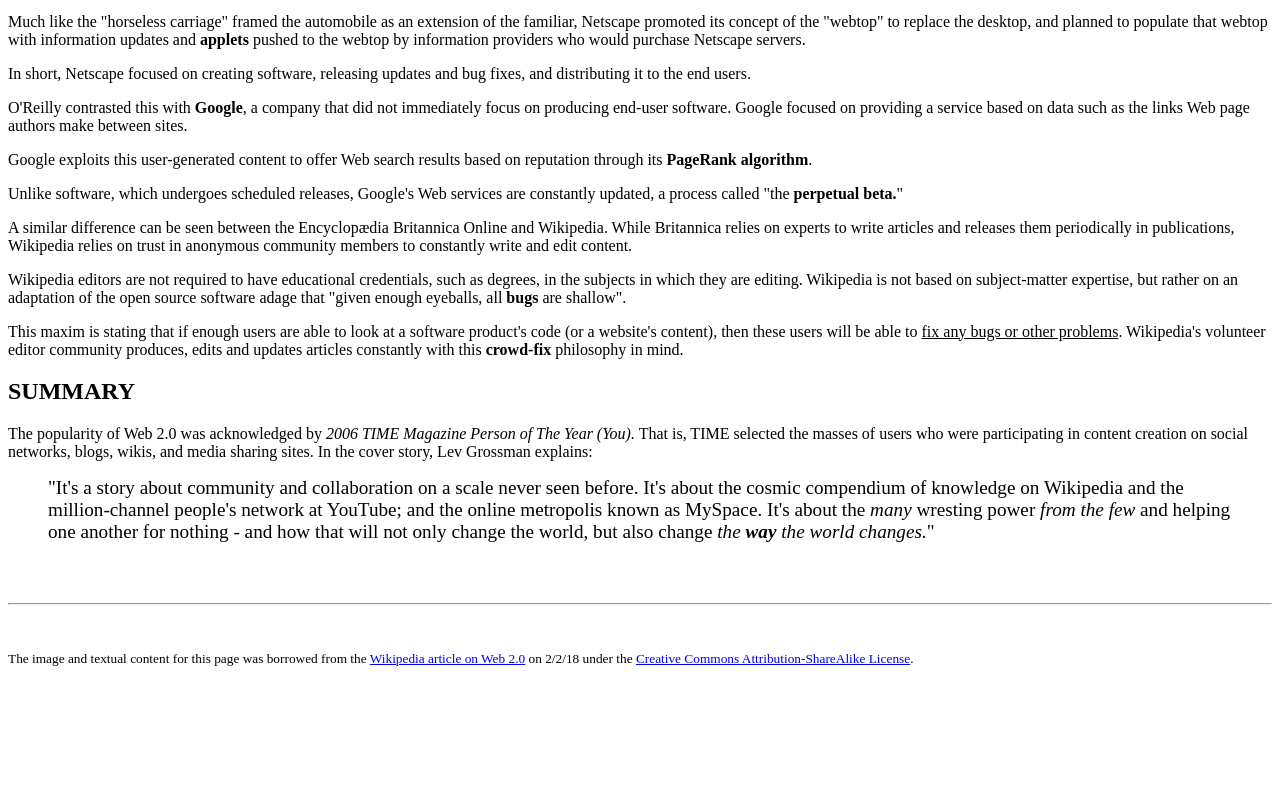
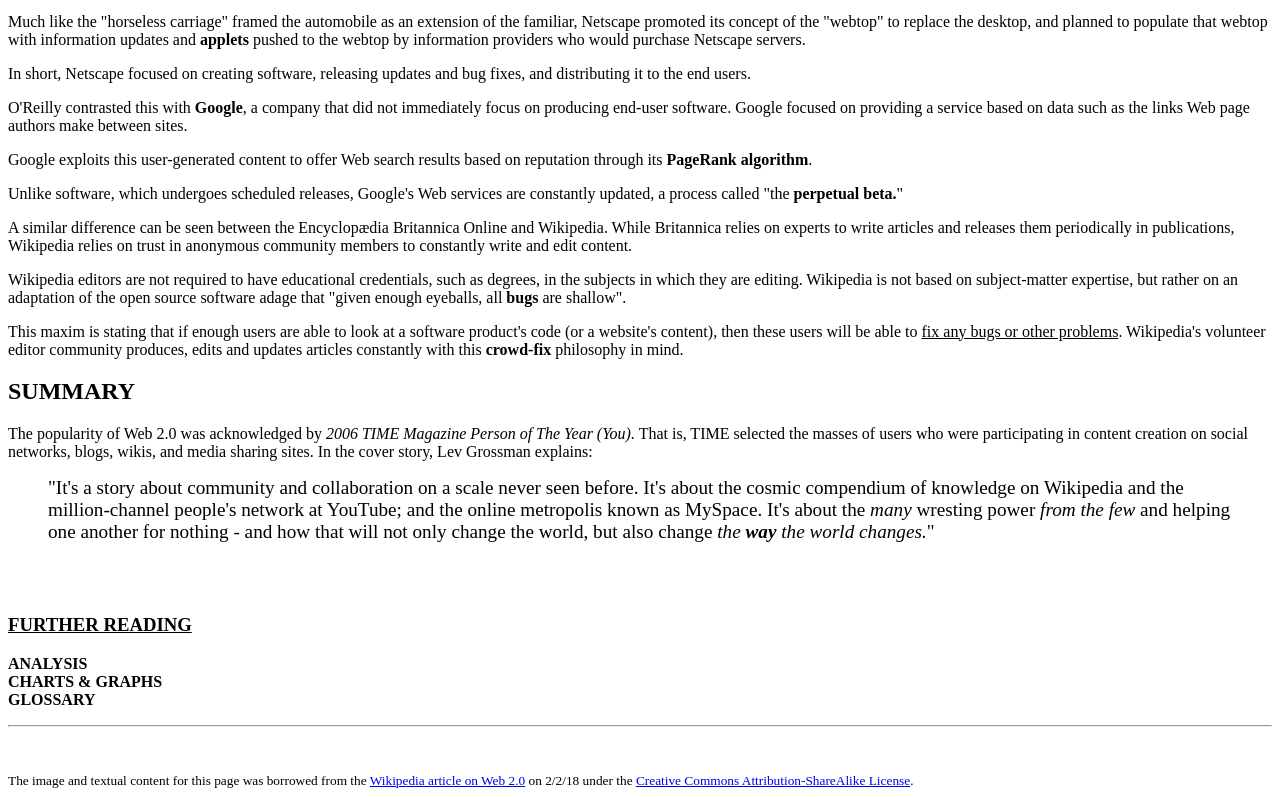
Before and after one commit to Ladyj8813/Web-2.0, a plain HTML site: page index.html in a window 1280 px wide. Shown: the part 2159-2956 px from the top of the page. Before the commit the page ends 2834 px from the top, so only its background shows below. Drawn offline with Linux system fonts and the light colour scheme.

Commit message:
Updated index.html

```diff
--- a/index.html
+++ b/index.html
@@ -145,10 +145,14 @@ Wikipedia's volunteer editor community produces, edits and updates articles cons
 The popularity of Web 2.0 was acknowledged by <cite> 2006 TIME Magazine Person of The Year (You).</cite> That is, TIME selected the masses of users who were participating in content creation on social networks, blogs, wikis, and media sharing sites. In the cover story, Lev Grossman explains:
 <blockquote><big>
 "It's a story about community and collaboration on a scale never seen before. It's about the cosmic compendium of knowledge on Wikipedia and the million-channel people's network at YouTube; and the online metropolis known as MySpace. It's about the <i>many</i> wresting power <i>from the few</i> and helping one another for nothing - and how that will not only change the world, but also change <em> the <b>way</b> the world changes.</em>"</big></blockquote>
-<br><br>
+</br></br>
 <section>
-
-<hr><br><br>
+	<h3><u>FURTHER READING</u></h3>
+	<p><b>ANALYSIS</br>
+	CHARTS & GRAPHS</br>
+GLOSSARY</b></p>
+</section>
+<hr></br></br>
 <footer>
 	<small>The image and textual content for this page was borrowed from the <a href="https://en.wikipedia.org/wiki/Web_2.0">Wikipedia article on Web 2.0</a> on <time datetime="2018-02-11">2/2/18</time> under the <a href="http://en.wikipedia.org/wiki/Wikipedia:Text_of_Creative_Commons_Attribution-ShareAlike_3.0_Unported_License">Creative Commons Attribution-ShareAlike License</a>.</small>
 </footer>
```
